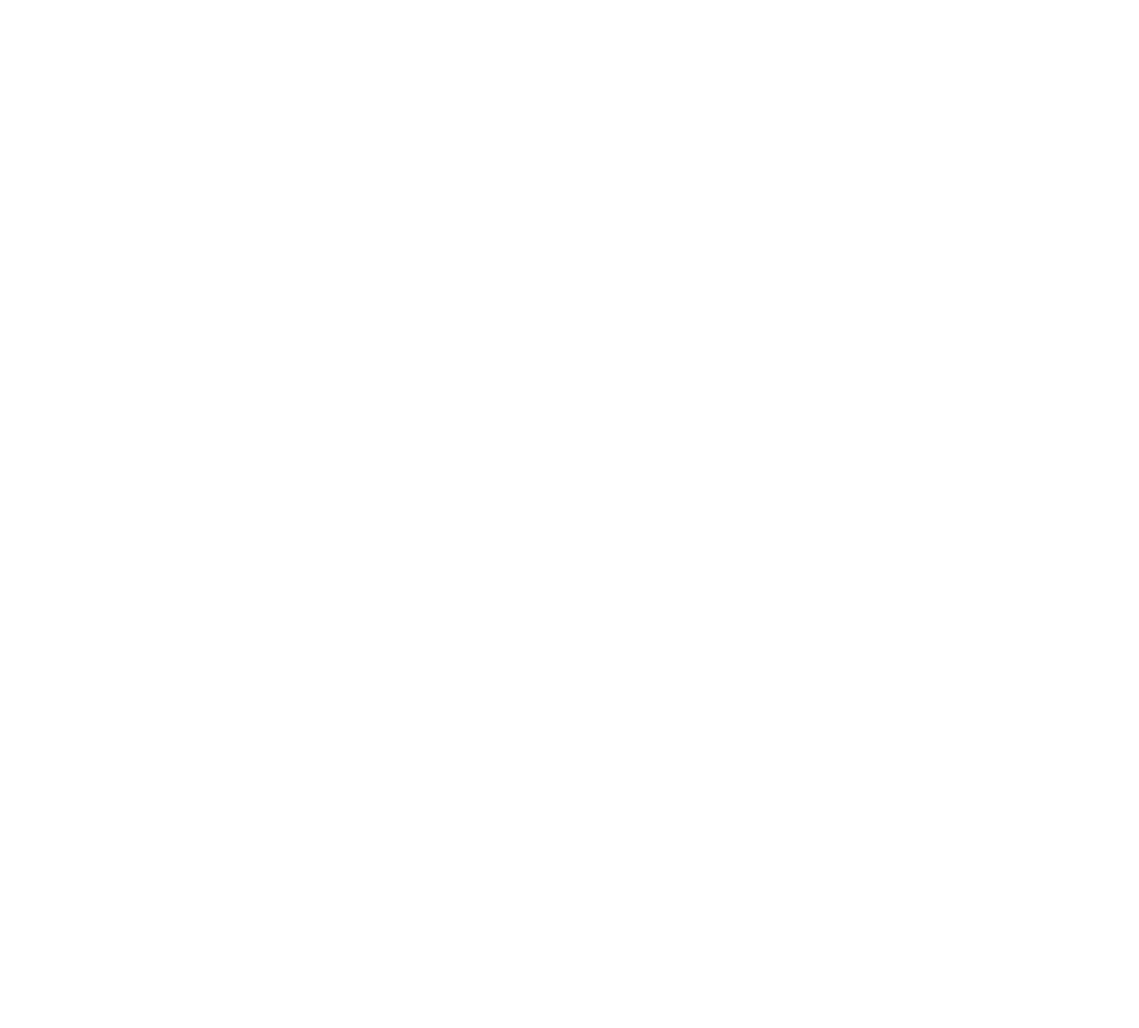
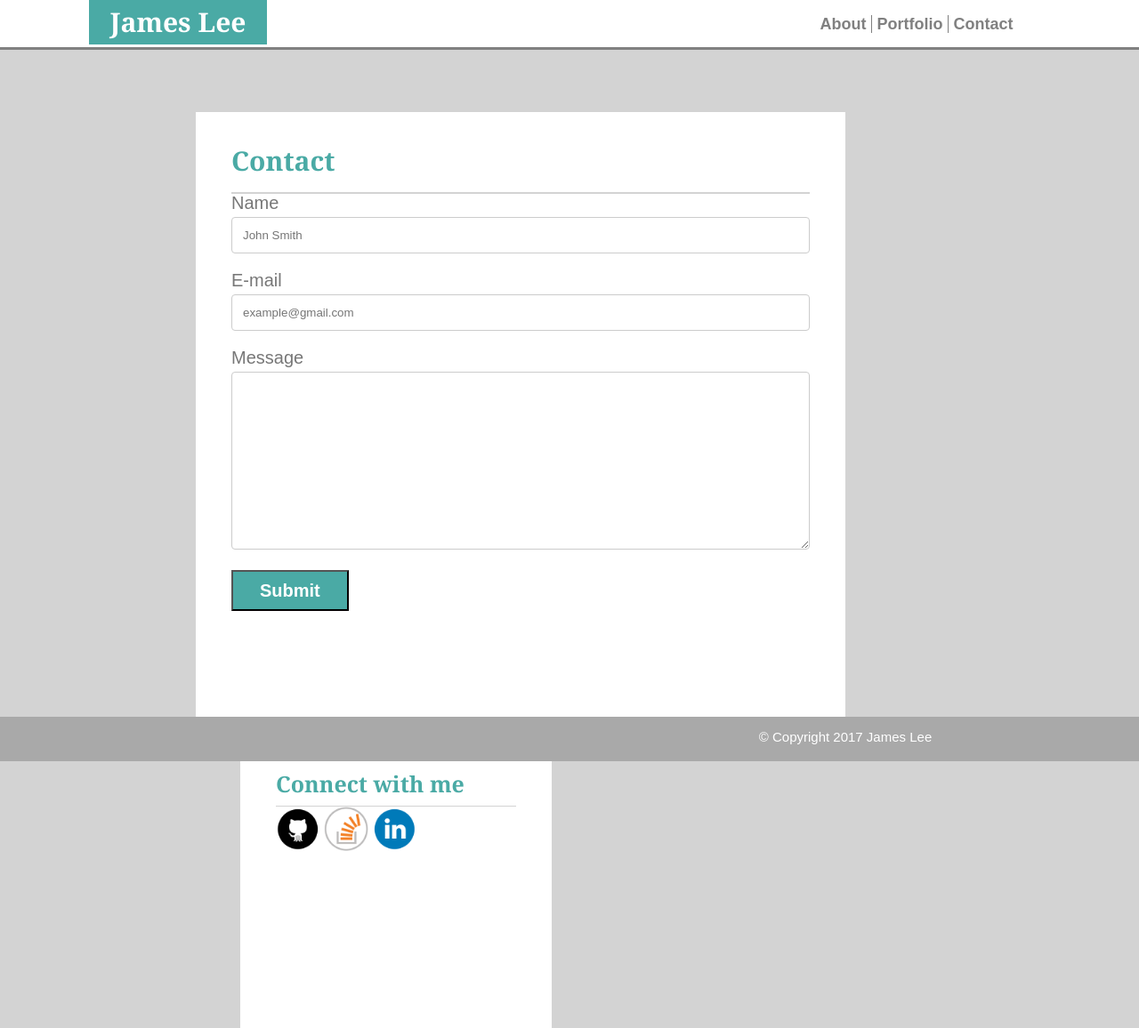
Before and after one commit to jongkooklee/Basic-Portfolio, a plain HTML site: page contact.html in a window 1280 px wide. Shown: the whole page at 89% size. Before the commit the page ends 800 px from the top, so only its background shows below. Drawn offline with Linux system fonts and the light colour scheme; files that its build step writes are made by us from their sources.

Commit message:
contact page done

```diff
--- a/assets/css/style.css
+++ b/assets/css/style.css
@@ -2,23 +2,47 @@ html, body {
   height: 100%;
   margin: 0;
   background-color: lightgray;
+/* WHY WONT BACKGROUND IMAGE WORK?
+background-image: url("assets/images/darkness");*/
 }
+
+.content {
+	min-height: 100%;
+}
+
+.content-inside {
+	padding:20px;
+	padding-bottom: 50px;
+}
+
+.footer {
+	height: 50px;
+	margin-top: -50px;
+	text-align: center;
+	color: white;
+	background-color: darkgrey;
+	font-family: "Arial";
+	font-size: 15px;
+	line-height: 3;
+/*	border-top: 3px #4aaaa5;
+
+DOESNT WORK*/}
 
 header {
 	background-color: #ffffff;
-	height: 53.75px;
-	border-bottom: 3px #cccccc;
+	height: 53px;
+	border-bottom: 3px solid gray;
 }
 
 .box1 p {
 	font-family:"Arial",Helvetica, sans-serif;
+	font-size: 20px;
 	color:#777777;
 }
 
 .box1 {
 	margin-left: 200px;
 	margin-right: 200px;
-	background-color: white;
 }
 
 .about {
@@ -29,20 +53,22 @@ header {
 	height: 600px;
 }
 
-#aboutme {
+#box1header {
 	text-align: left;
 	color: #4aaaa5;
 	font-size: 30px;
 	font-family: "Georgia", Times, Times New Roman, serif;
 	font-weight: bold;
 	border-bottom: 2px solid lightgray;
+	padding-bottom: 20px;
 }
 
 .sidebar {
 	width: 270px;
-	height: 600px;
+	height: 300px;
 	float: left;
-	padding: 40px;
+	padding-left: 40px;
+	padding-right: 40px;
 	margin-top: 50px;
 	margin-left: 50px;
 	background-color: white;
@@ -55,7 +81,7 @@ header {
   font-weight: bold;
   font-size: 30px;
   text-align: center;
-  margin-left:100px;
+  margin-left: 100px;
 }
 
 #jameslee {
@@ -71,20 +97,23 @@ header {
 
 #r-header1 {
 	border-right: 1px solid gray;
+	padding-right: 6px;
 }
 
 #r-header2 {
 	border-right: 1px solid gray;
+	padding-right: 6px;
 }
 
 #links {
 	text-align: center;
-	height: 53.75px;
+	height: 53px;
 	line-height: 3;
 	background-color: white;
 	margin: auto;
 	font-family: "Arial", Helvetica, sans-serif;
 	font-weight: bold;
+	font-size: 18px;
 }
 
 #contactme {
@@ -93,6 +122,7 @@ header {
 	font-family: "Georgia", Times, Times New Roman, serif;
 	font-weight: bold;
 	color:#4aaaa5;
+	line-height: 2;
 }
 
 .container {
@@ -100,12 +130,6 @@ header {
   top-margin: 50px;
   left-margin: 100px;
   right-margin: 100px;
-}
-
-.contents {
-  min-height: 100%;
-  width: 100%
-  margin-bottom: -50px;
 }
 
 a:link {
@@ -117,3 +141,46 @@ a:visited {
 	color: gray;
 	text-decoration: none;
 }
+
+a:hover {
+	color: black;
+}
+
+/*CONTACT FORM CSS*/
+
+input[type=text], select, textarea {
+	width: 100%;
+	padding: 12px;
+	border: 1px solid #ccc;
+	border-radius: 4px;
+	box-sizing: border-box;
+	margin-top: 6px;
+	margin-bottom: 20px;
+	resize: vertical;
+}
+
+input[type=submit] {
+	background-color: #4aaaa5;
+	font-family: "Arial", sans-serif;
+	font-weight: bold;
+	font-size: 20px;
+	color: white;
+	line-height: 2;
+	padding-right: 30px;
+	padding-left: 30px;
+
+}
+
+input[type=submit]:hover {
+	background-color: white;
+}
+
+input[type=submit]:active {
+	background-color: darkgrey
+}
+
+label {
+	font-family:"Arial",Helvetica, sans-serif;
+	font-size: 20px;
+	color:#777777;
+}
--- a/contact.html
+++ b/contact.html
@@ -0,0 +1,75 @@
+<!DOCTYPE html>
+<html>
+
+<head>
+	<title>James Lee Bio</title>
+    <meta charset="UTF-8">
+    <link rel="stylesheet" type="text/css" href="reset.css">
+    <link rel="stylesheet" type="text/css" href="assets/css/style.css">
+</head>
+
+<body>
+
+	<header>
+		<div id="name" style="display: inline-block; float: left;">
+			<p id=jameslee>James Lee</p>
+		</div>
+
+		<div class="header-right" style="float: right;">
+			<div id="links">
+			<a id="r-header1" href="index.html">About</a>
+			<a id="r-header2" href="portfolio.html">Portfolio</a>
+			<a id="r-header3" href="contact.html">Contact</a>
+			</div>
+		</div>
+	</header>
+
+	<div class="content">
+	<div class="content-inside">
+		<div class="box1">
+			<section class="about" style= "float: left;">
+
+			<!--CONTACT FORM-->
+				<p id="box1header">Contact</p>
+				<div class="contactform">
+					<form action="/action_page.php"> <!--where the input goes-->
+						<label for="formname">Name</label>
+						<input type="text" id="formname" name="formname" placeholder="John Smith">
+
+						<label for="e-mail">E-mail</label>
+						<input type="text" id="e-mail" name="e-mail" placeholder="example@gmail.com">
+
+						<label for="message">Message</label>
+						<textarea id="message" name="message" placeholder="" style= "height:200px">
+						</textarea>
+
+						<input type="submit" value="Submit">
+
+					</form>
+				</div>
+			<!--CONTACT FORM-->
+
+			</section>
+
+			<div class="sidebar">
+				<p id= "contactme">Connect with me</p>
+				<a href="https://github.com/jongkooklee">
+					<img src="assets/images/github.png" style= "width: 50px">
+				</a>
+				<a href="https://stackoverflow.com/users/8586597/james-lee">
+					<img src="assets/images/stackoverflow.png" style= "width: 50px">
+				</a>
+				<a href="https://www.linkedin.com/in/jongkooklee91/">
+					<img src="assets/images/linkedin.png" style= "width: 50px">
+				</a>
+
+			</div>
+		</div>
+	</div>
+	</div>
+	<footer class="footer">© Copyright 2017 James Lee </footer>
+<!--FOOTER WONT STICK -->
+</body>
+
+
+</html>
```
Also changed, not shown: index.html (+19 -11 lines), assets/images/darkness.png (added).
